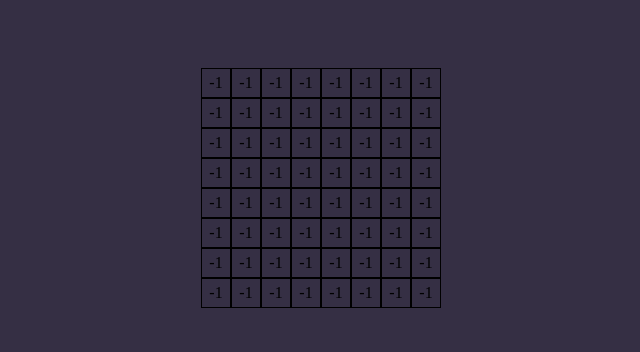
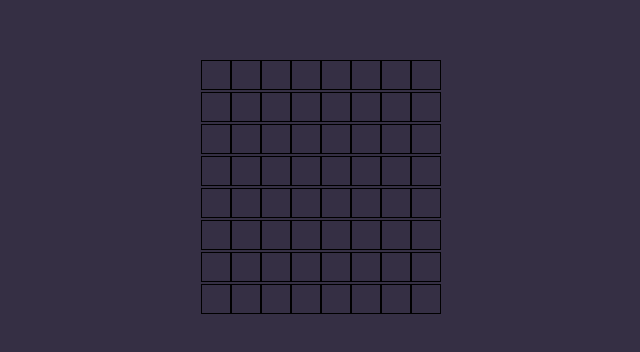
Before and after one commit to plla2/MINE-GAME, a React (Vite) app: page / in a window 1280 px wide. Shown: the part 212-564 px from the top of the page, without its empty margins (319-959 px from the left). Built offline with nearby package versions, Linux system fonts and the light colour scheme.

Commit message:
✨ Cell 컴포넌트 구성 및 상수 추가

```diff
--- a/src/components/Cell/Cell.tsx
+++ b/src/components/Cell/Cell.tsx
@@ -1,7 +1,60 @@
+import { useState } from 'react';
+import { CELL_TYPE, COL, GAME_STATUS, TOTALMINECOUNT, ROW } from '../../constant/Const';
+import createMinePlace from '../../logic/createMinePlace';
+import { useAppDispatch } from '../../redux/rtk-hooks/useAppDispatch';
+import { useAppSelector } from '../../redux/rtk-hooks/useAppSelector';
 import * as S from './CellStyle';
+import settingMines from '../../logic/settingMines';
+import { gameActions } from '../../redux/slice/gameSlice';
+import countAroundMine from '../../logic/countAroundMine';
 
-const Cell = ({ col, onLeftMouseClick }: { col: number; onLeftMouseClick: () => void }) => {
-  return <S.CellButton onClick={onLeftMouseClick}>{col}</S.CellButton>;
+const Cell = ({ col, colIndex, rowIndex }: { col: number; rowIndex: number; colIndex: number }) => {
+  const dispatch = useAppDispatch();
+  const [aroundMineCount, setAroundMineCount] = useState<number>();
+  const status = useAppSelector((state) => state.game.status);
+  const gameBoardData = useAppSelector((state) => state.game.gameBoardData);
+
+  const clickLeftMouse = (firstSelectPlace: number) => {
+    // 이번 클릭이 처음 클릭일 경우
+    if (status === GAME_STATUS.READY) {
+      const minePlacesArr = createMinePlace({
+        row: ROW,
+        col: COL,
+        mineCount: TOTALMINECOUNT,
+        firstSelectPlace,
+      });
+      const startingBoard = settingMines({
+        col: COL,
+        minePlacesArr,
+        gameBoardData,
+      });
+      dispatch(gameActions.start({ gameBoardData: startingBoard }));
+      setAroundMineCount(countAroundMine({ row: rowIndex, col: colIndex, gameBoardData: startingBoard }));
+      dispatch(gameActions.open({ row: rowIndex, col: colIndex }));
+    } else {
+      // 이번 클릭이 첫클릭이 아닐 경우
+
+      if (col === CELL_TYPE.NORMAL) {
+        setAroundMineCount(countAroundMine({ row: rowIndex, col: colIndex, gameBoardData }));
+        dispatch(gameActions.open({ row: rowIndex, col: colIndex }));
+      }
+      if (col === CELL_TYPE.MINE) {
+        dispatch(gameActions.open({ row: rowIndex, col: colIndex }));
+      }
+    }
+  };
+
+  return (
+    <S.CellButton
+      onClick={() => {
+        clickLeftMouse(COL * rowIndex + colIndex);
+      }}
+    >
+      {col === CELL_TYPE.OPENED ? aroundMineCount : null}
+      {col === CELL_TYPE.MINECLICK ? '뢰' : null}
+      {col === CELL_TYPE.NORMAL ? '' : null}
+    </S.CellButton>
+  );
 };
 
 export default Cell;
--- a/src/components/GameBoard/GameBoard.tsx
+++ b/src/components/GameBoard/GameBoard.tsx
@@ -1,32 +1,15 @@
-import { COL, GAME_STATUS, MINECOUNT, ROW } from '../../constant/Const';
-import { useAppDispatch } from '../../redux/rtk-hooks/useAppDispatch';
 import { useAppSelector } from '../../redux/rtk-hooks/useAppSelector';
-import { gameActions } from '../../redux/slice/gameSlice';
 import Cell from '../Cell/Cell';
 
 const GameBoard = () => {
   const gameBoardData = useAppSelector((state) => state.game.gameBoardData);
-  const status = useAppSelector((state) => state.game.status);
-  const dispatch = useAppDispatch();
-
-  const onLeftMouseClick = (firstSelectPlace: number) => {
-    if (status === GAME_STATUS.READY) {
-      dispatch(gameActions.start({ row: ROW, col: COL, mineCount: MINECOUNT, firstSelectPlace }));
-    }
-  };
 
   return (
     <div>
       {gameBoardData.map((row, rowIndex) => (
         <div key={rowIndex}>
           {row.map((col, colIndex) => (
-            <Cell
-              key={rowIndex * row.length + colIndex}
-              col={col}
-              onLeftMouseClick={() => {
-                onLeftMouseClick(rowIndex * row.length + colIndex);
-              }}
-            />
+            <Cell key={rowIndex * row.length + colIndex} col={col} rowIndex={rowIndex} colIndex={colIndex} />
           ))}
         </div>
       ))}
--- a/src/constant/Const.ts
+++ b/src/constant/Const.ts
@@ -6,6 +6,7 @@ export enum CELL_TYPE {
   QUESTION_MINE = -4,
   FLAG_MINE = -5,
   MINE = -6,
+  MINECLICK = -7,
 }
 
 export enum GAME_STATUS {
@@ -17,4 +18,4 @@ export enum GAME_STATUS {
 
 export const ROW = 8;
 export const COL = 8;
-export const MINECOUNT = 10;
+export const TOTALMINECOUNT = 10;
```
